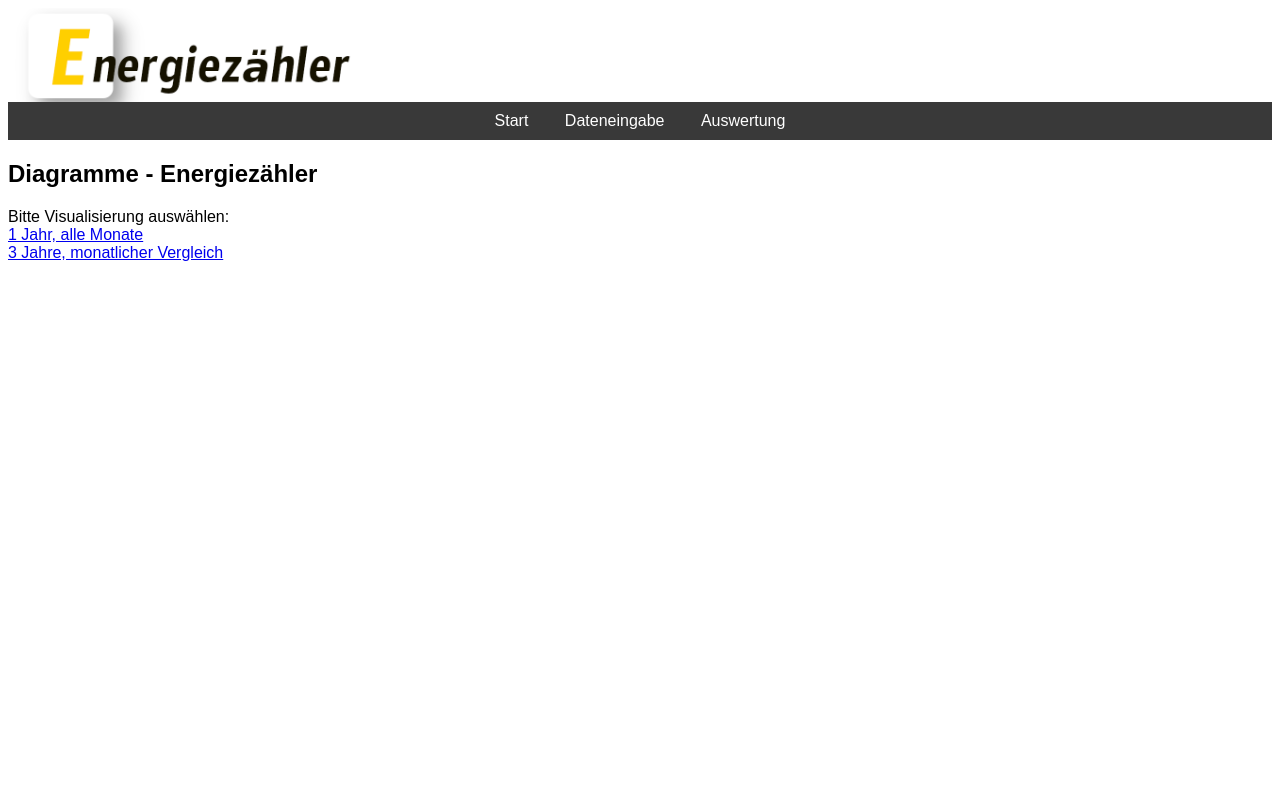
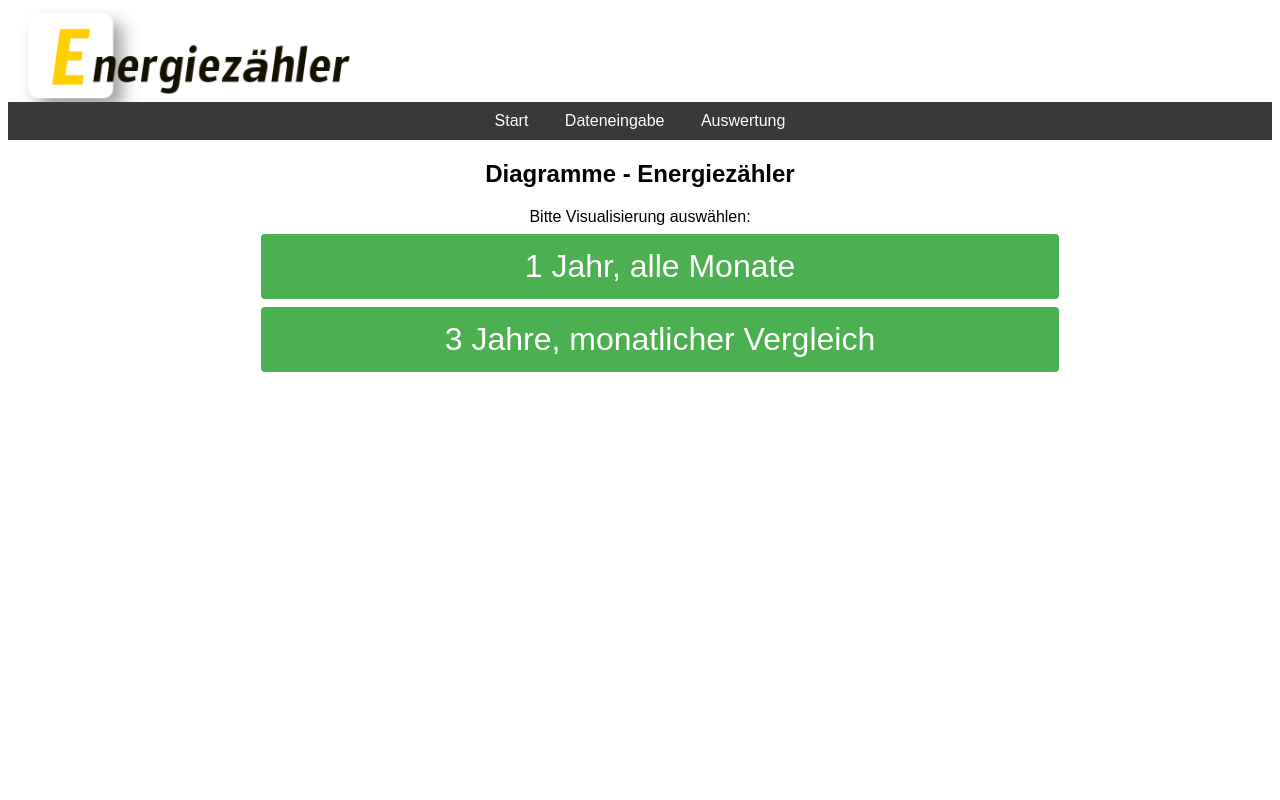
Before and after one commit to jjk4/energiezaehler, a PHP site: page /visu in a window 1280 px wide. Run offline with PHP 8.4, Linux system fonts and the light colour scheme.

Commit message:
Add files via upload
Design Update

```diff
--- a/analysis.php
+++ b/analysis.php
@@ -2,15 +2,17 @@
 			$site_name = "Auswertung";
 			include ("header.php");
 		?>
+		<div class="content">
 			<a class="analysislink" href="rawdata.php">
 				<div>
 					Zu den Rohdaten
 				</div>
-		</a><br>
+			</a>
 			<a class="analysislink" href="visu">
 				<div>
 					Zur Visualisierung
 				</div>
-		</a><br>
+			</a>
+		</div>
 	</body>
 </html>
--- a/app/analysis.php
+++ b/app/analysis.php
@@ -2,6 +2,7 @@
 			$site_name = "Auswertung";
 			include ("header.php");
 		?>
+		<div class="content" id="center">
 			<a class="analysislink" href="visu">
 				<div>
 					Zur Visualisierung
@@ -12,5 +13,6 @@
 					Zu den Rohdaten
 				</div>
 			</a>
+		</div>
 	</body>
 </html>
--- a/app/input.php
+++ b/app/input.php
@@ -2,6 +2,7 @@
 			$site_name = "Dateneingabe";
 			include ("header.php");
 		?>
+		<div class="content" id="center">
 			<form action="submitinput.php">
 				<label>Zähler:
 					<select name="zaehler">
@@ -24,5 +25,6 @@
 				</label><br><br>
 				<input type="submit">
 			</form>
+		</div>
 	</body>
 </html>
--- a/app/rawdata.php
+++ b/app/rawdata.php
@@ -2,6 +2,7 @@
 			$site_name = "Rohdaten";
 			include ("header.php");
 		?>
+		<div class="content" id="center">
 			<form action="submitquery.php">
 				<label>Zähler:
 					<select name="zaehler">
@@ -28,5 +29,6 @@
 				</label><br><br>
 				<input type="submit">
 			</form>
+		</div>
 	</body>
 </html>
--- a/app/submitquery.php
+++ b/app/submitquery.php
@@ -6,6 +6,7 @@
 
 	</head>
 	<body>
+		<div class="content" id="center">
 			<h1>Rohdaten</h1>
 			<a href=rawdata.php>Zurück</a><br>
 			<?php
@@ -18,5 +19,6 @@
 				$enddatum = $_GET["enddatum"] . ":00Z";
 				echo shell_exec("python3 ../query.py $host $port $database $zaehler $startdatum $enddatum");
 			?>
+		</div>
 	</body>
 </html>
--- a/grafana.php
+++ b/grafana.php
@@ -2,6 +2,8 @@
 			$site_name = "Grafana - Auswertung";
 			include ("header.php");
 		?>
-		<iframe id="grafana" src="http://solaranzeige.fritz.box:3000/d/zFMXA8Rgk/energiezahler?orgId=1&from=now-30d&to=now&kiosk=tv">
+		<div class="content">
+			<iframe id="grafana" src="http://solaranzeige.fritz.box:3000/d/zFMXA8Rgk/energiezahler?orgId=1&from=now-30d&to=now&kiosk=tv">
+		</div>
 	</body>
 </html>
--- a/index.php
+++ b/index.php
@@ -2,6 +2,7 @@
 			$site_name = "Startseite";
 			include ("header.php");
 		?>
-
+		<div class="content">
+		</div>
 	</body>
 </html>
--- a/input.php
+++ b/input.php
@@ -2,6 +2,7 @@
 			$site_name = "Dateneingabe";
 			include ("header.php");
 		?>
+		<div class="content" id="center">
 			<form action="submitinput.php">
 				<label>Zähler:
 					<select name="zaehler">
@@ -24,5 +25,6 @@
 				</label><br><br>
 				<input type="submit">
 			</form>
+		</div>
 	</body>
 </html>
--- a/rawdata.php
+++ b/rawdata.php
@@ -2,7 +2,8 @@
 			$site_name = "Auswertung - Rohdaten";
 			include ("header.php");
 		?>
-		<form action="submitquery.php">
+		<div class="content">
+			<form action="submitquery.php" id="center">
 				<label>Zähler:
 					<select name="zaehler">
 						<?php
@@ -28,5 +29,6 @@
 				</label><br><br>
 				<input type="submit">
 			</form>
+		</div>
 	</body>
 </html>
--- a/style.css
+++ b/style.css
@@ -3,6 +3,16 @@ body{
 }
 #logo{
     width: 30%;
+}
+#center{
+  text-align: center;
+}
+h2 {
+  text-align: center;
+}
+.content {
+  width: 60%;
+  margin: 0 auto;
 }
 .header {
     color: white;
@@ -26,10 +36,18 @@ body{
     border:none;
 }
 .analysislink div{
-    border : 0.4em solid #404b99;
-    border-radius: 10px;
-    width: 25%;
-    height: 1.5em;
+  background-color: #4CAF50;
+  color: white;
+  padding: 14px 20px;
+  margin: 8px 0;
+  border: none;
+  border-radius: 4px;
+  cursor: pointer;
+  width: 100%;
+
+}
+.analysislink div:hover {
+  background-color: #45a049;
 }
 .analysislink{
     color: black;
--- a/submitquery.php
+++ b/submitquery.php
@@ -2,6 +2,7 @@
 			$site_name = "Auswertung - Rohdaten";
 			include ("header.php");
 		?>
+		<div class="content">
 		<a href=rawdata.php>Zurück</a><br>
 			<?php
 				$database = $config['database'];
@@ -12,5 +13,6 @@
 				$enddatum = $_GET["enddatum"] . ":00Z";
 				echo shell_exec("python3 query.py $host $port $database $zaehler $startdatum $enddatum");
 			?>
+		</div>
 	</body>
 </html>
--- a/visu/3months.php
+++ b/visu/3months.php
@@ -2,6 +2,7 @@
 			$site_name = "3 Jahre monatlicher Vergleich - Diagramme";
 			include ("header.php");
 		?>
+		<div class="content" id="center">
 			<form action="3months_submit.php">
 				<label>Jahr1:
 					<select name="year1">
@@ -41,3 +42,6 @@
 				</label><br><br>
 				<input type="submit">
 			</form>
+		</div>
+	</body>
+</html>
--- a/visu/index.php
+++ b/visu/index.php
@@ -2,10 +2,18 @@
 			$site_name = "Diagramme";
 			include ("header.php");
 		?>
-		Bitte Visualisierung auswählen:<br>
-		<div class="visu_selection">
-			<a href="months1year.php">1 Jahr, alle Monate</a>
+		<div class="content" id="center">
+			Bitte Visualisierung auswählen:<br>
+			<a class="analysislink" href="months1year.php">
+				<div>
+					1 Jahr, alle Monate
+				</div>
+			</a>
+			<a class="analysislink" href="3months.php">
+				<div>
+					3 Jahre, monatlicher Vergleich
+				</div>
+			</a>
 		</div>
-		<div class="visu_selection">
-			<a href="3months.php">3 Jahre, monatlicher Vergleich</a>
-		</div>
+	</body>
+</html>
--- a/visu/months1year.php
+++ b/visu/months1year.php
@@ -2,6 +2,7 @@
 			$site_name = "1 Jahr alle Monate - Diagramme";
 			include ("header.php");
 		?>
+		<div class="content" id="center">
 			<form action="months1year_submit.php">
 				<label>Zähler:
 					<select name="database">
@@ -23,3 +24,6 @@
 				</label><br><br>
 				<input type="submit">
 			</form>
+		</div>
+	</body>
+</html>
```
Also changed, not shown: other parts of style.css (+34 -0 lines), app/style.css (+55 -3 lines), app/visu/index.php (+14 -6 lines). Lines whose indentation alone changed are shown as unchanged.
